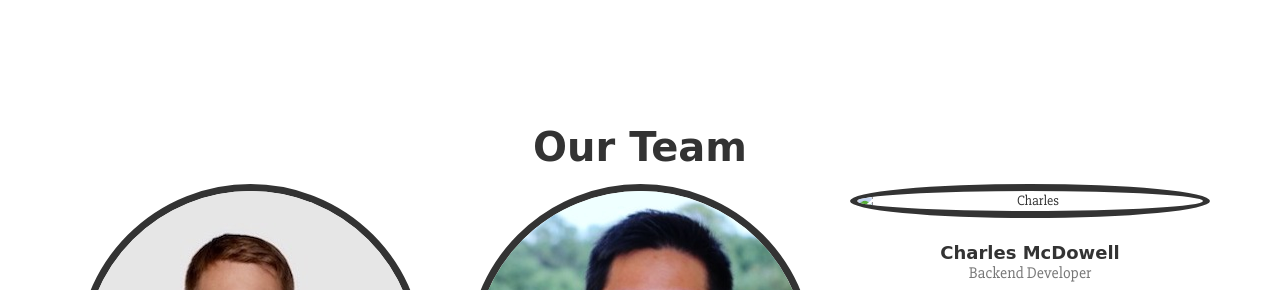
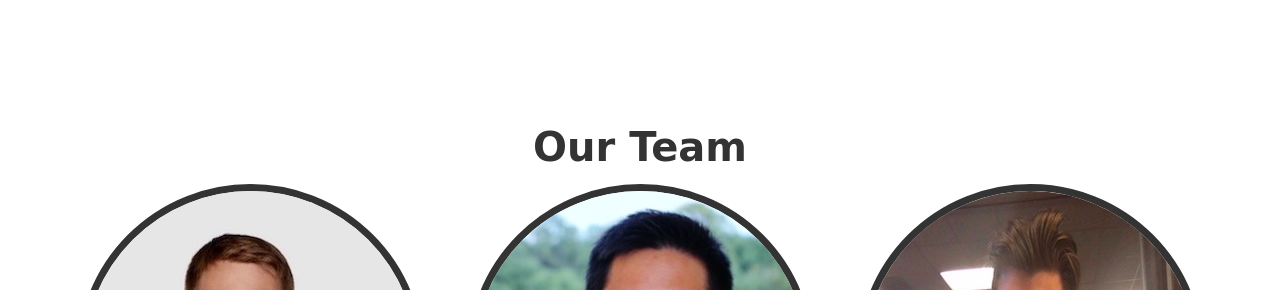
Before and after one commit to artprofi91/MagicPic, a plain HTML site: page index.html in a window 1280 px wide. Shown: the part 2237-2527 px from the top of the page. Drawn offline with nearby package versions, Linux system fonts and the light colour scheme; a script that the page names is missing; a web font is replaced by a local one.

Commit message:
charles is really here

```diff
--- a/index.html
+++ b/index.html
@@ -244,7 +244,7 @@
                 </div>
                 <div class="col-sm-4">
                     <div class="team-member">
-                        <img src="assets/img/Charles.jpg" class="img-responsive img-circle" alt="Charles">
+                        <img src="assets/img/Charles.jpeg" class="img-responsive img-circle" alt="Charles">
                         <h4>Charles McDowell</h4>
                         <p class="text-muted">Backend Developer</p>
                          <ul class="list-inline social-buttons">
```
